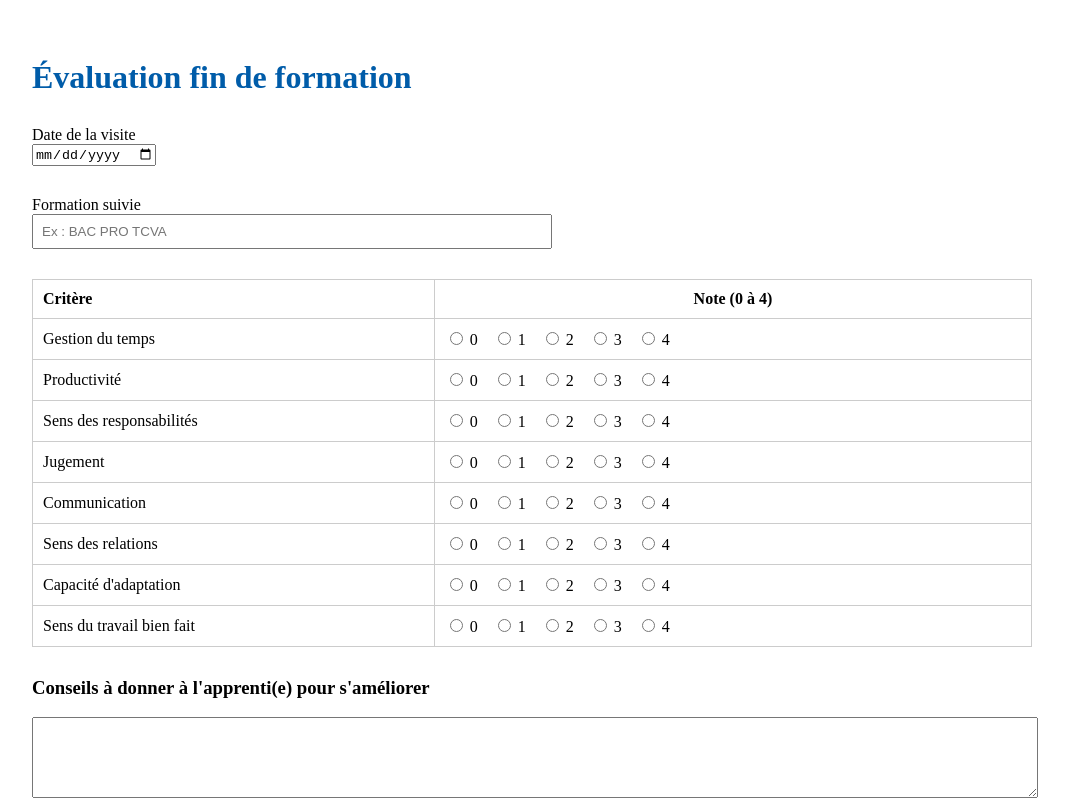
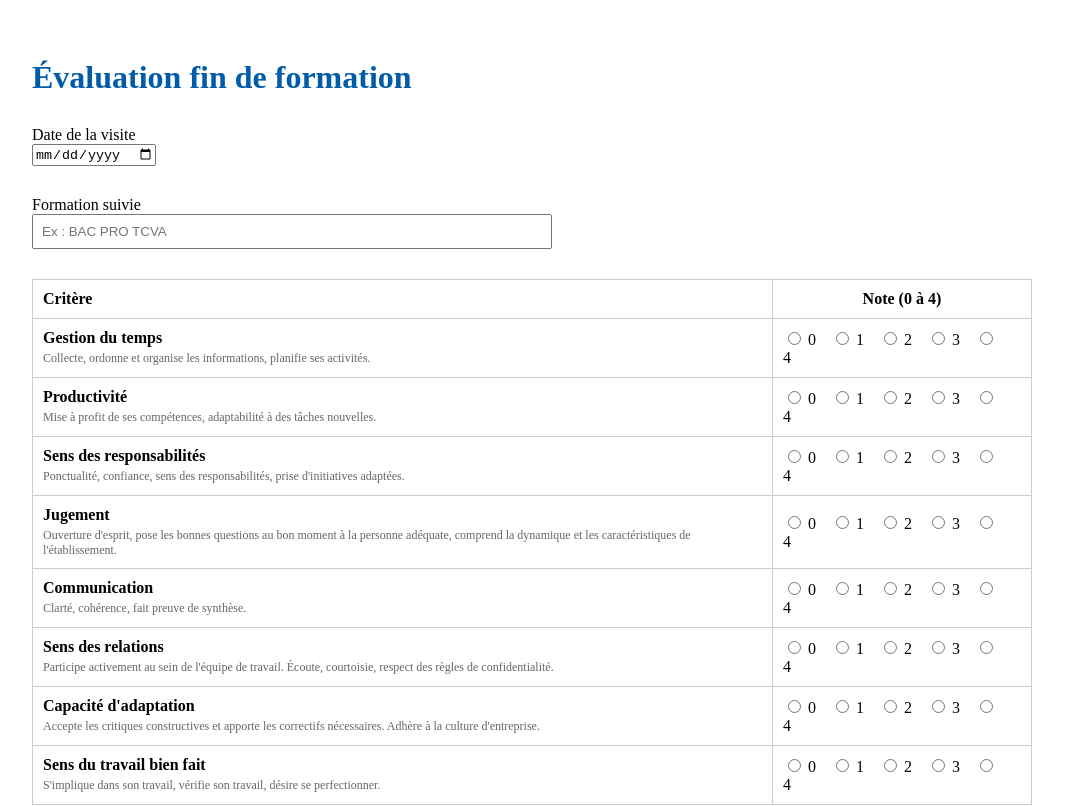
Before and after one commit to fabsalel-design/suivi-visites-mfr, a Next.js app: page /apprentis/1/visites/fin-formation in a window 1280 px wide. Shown: the top 806 px of the page, without its empty margins (108-1177 px from the left). Built offline with nearby package versions, Linux system fonts and the light colour scheme; no server answers; the database is empty.

Commit message:
Update page.tsx

```diff
--- a/app/apprentis/[id]/visites/fin-formation/page.tsx
+++ b/app/apprentis/[id]/visites/fin-formation/page.tsx
@@ -9,40 +9,58 @@ import {
 } from "react";
 
 
+
 const criteres = [
   {
     key: "gestion_temps",
     titre: "Gestion du temps",
+    description:
+      "Collecte, ordonne et organise les informations, planifie ses activités.",
   },
   {
     key: "productivite",
     titre: "Productivité",
+    description:
+      "Mise à profit de ses compétences, adaptabilité à des tâches nouvelles.",
   },
   {
     key: "sens_responsabilites",
     titre: "Sens des responsabilités",
+    description:
+      "Ponctualité, confiance, sens des responsabilités, prise d'initiatives adaptées.",
   },
   {
     key: "jugement",
     titre: "Jugement",
+    description:
+      "Ouverture d'esprit, pose les bonnes questions au bon moment à la personne adéquate, comprend la dynamique et les caractéristiques de l'établissement.",
   },
   {
     key: "communication",
     titre: "Communication",
+    description:
+      "Clarté, cohérence, fait preuve de synthèse.",
   },
   {
     key: "sens_relations",
     titre: "Sens des relations",
+    description:
+      "Participe activement au sein de l'équipe de travail. Écoute, courtoisie, respect des règles de confidentialité.",
   },
   {
     key: "capacite_adaptation",
     titre: "Capacité d'adaptation",
+    description:
+      "Accepte les critiques constructives et apporte les correctifs nécessaires. Adhère à la culture d'entreprise.",
   },
   {
     key: "travail_bien_fait",
     titre: "Sens du travail bien fait",
+    description:
+      "S'implique dans son travail, vérifie son travail, désire se perfectionner.",
   },
 ];
+
 
 export default function FinFormationPage({
   params,
@@ -470,7 +488,26 @@ setPdfData(
             padding: "10px",
           }}
         >
-          {critere.titre}
+
+<>
+  <strong>
+    {critere.titre}
+  </strong>
+
+  <br />
+
+  <span
+    style={{
+      fontSize: "12px",
+      color: "#666",
+      display: "block",
+      marginTop: "4px",
+    }}
+  >
+    {critere.description}
+  </span>
+</>
+
         </td>
 
         <td
```
